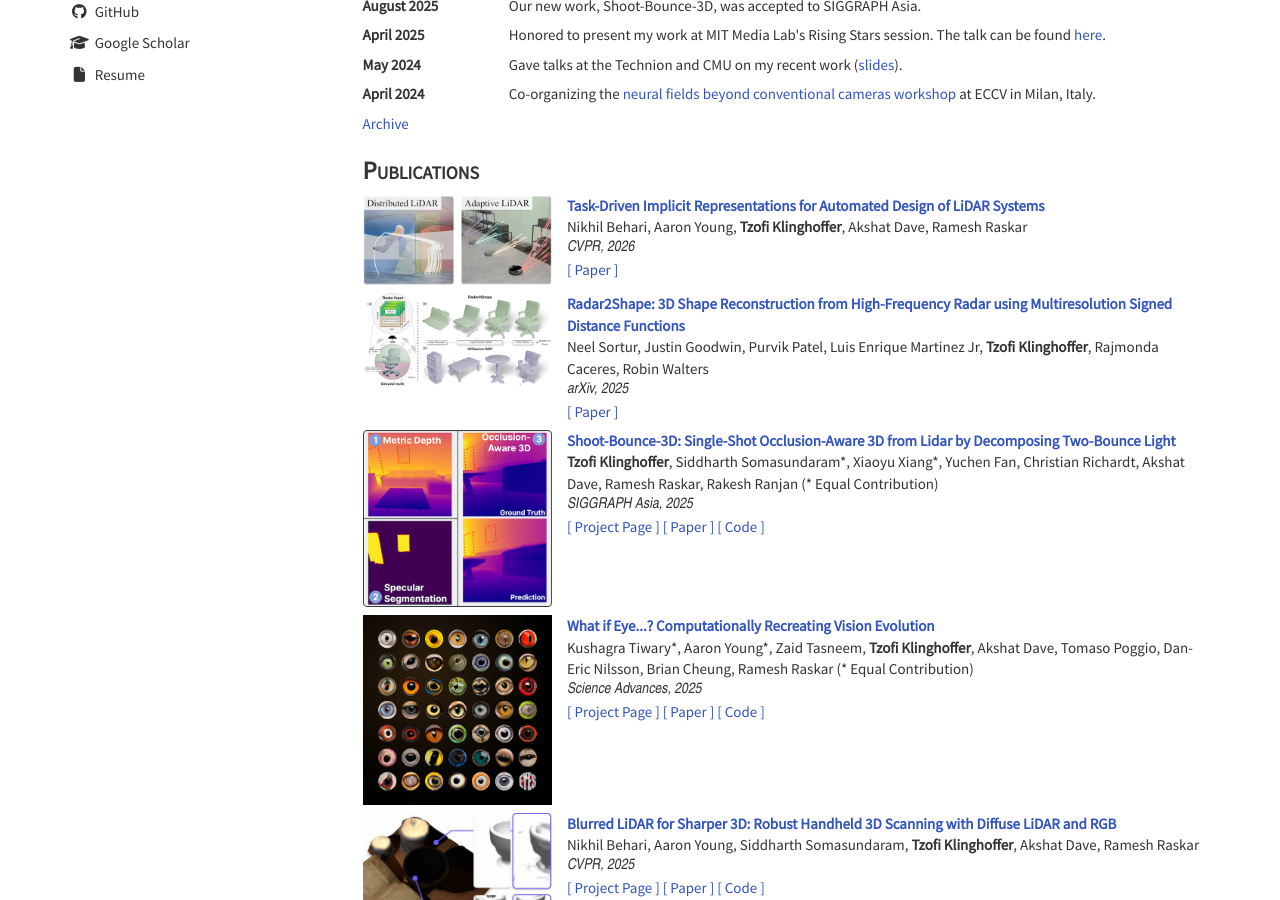
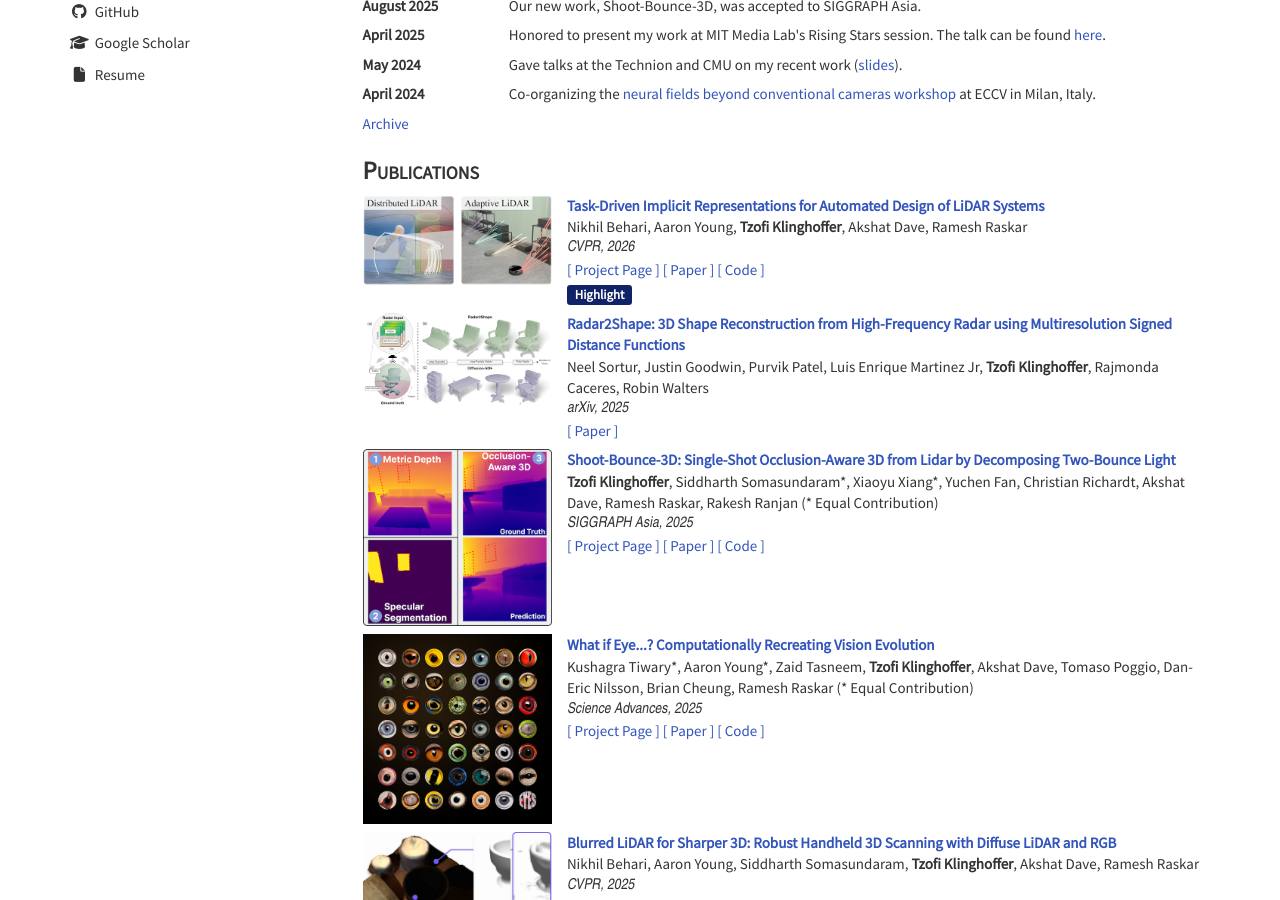
Before and after one commit to tzofi/tzofi.github.io, a Jekyll site: the page built from index.html, in a window 1280 px wide and 900 px high, scrolled down 473 px. Built offline with Jekyll 4.4.1, drawn with Linux system fonts in a browser that asks for light colours; nearby versions of some CDN libraries.

Commit message:
Update implicit lidar pub

```diff
--- a/_data/publications.json
+++ b/_data/publications.json
@@ -5,8 +5,11 @@
 		"authors": ["Nikhil Behari", "Aaron Young", "<b>Tzofi Klinghoffer</b>", "Akshat Dave", "Ramesh Raskar"],
 		"venue": "CVPR",
 		"date": "2026",
+		"award": "Highlight",
 		"links" : [
+			{"type": "link", "name": "Project Page", "target": "https://nikhilbehari.com/implicitlidar/"},
 			{"type": "link", "name": "Paper", "target": "https://arxiv.org/pdf/2505.22344"},
+			{"type": "link", "name": "Code", "target": "https://github.com/NikhilBehari/implicitlidar"}
         ]
 	},
 	{
```
